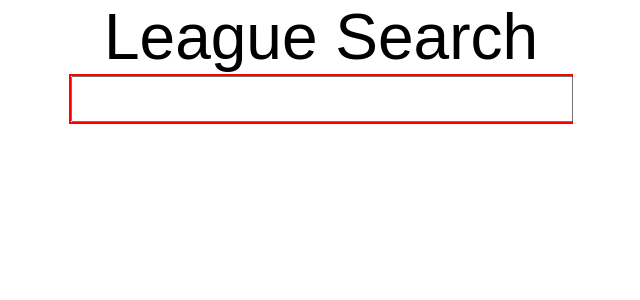
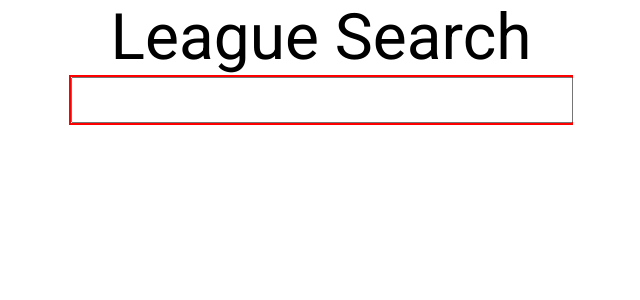
Before and after one commit to hozefaj/league-search, a React (Create React App) app: page / in a window 1280 px wide. Shown: the top 300 px of the page, without its empty margins (319-959 px from the left). Built offline with nearby package versions, Linux system fonts and the light colour scheme.

Commit message:
Added roboto font

```diff
--- a/src/css/App.css
+++ b/src/css/App.css
@@ -2,3 +2,7 @@
     text-align: center;
     font-size: 5vw;
 }
+
+.App {
+    font-family: Roboto;
+}
```
